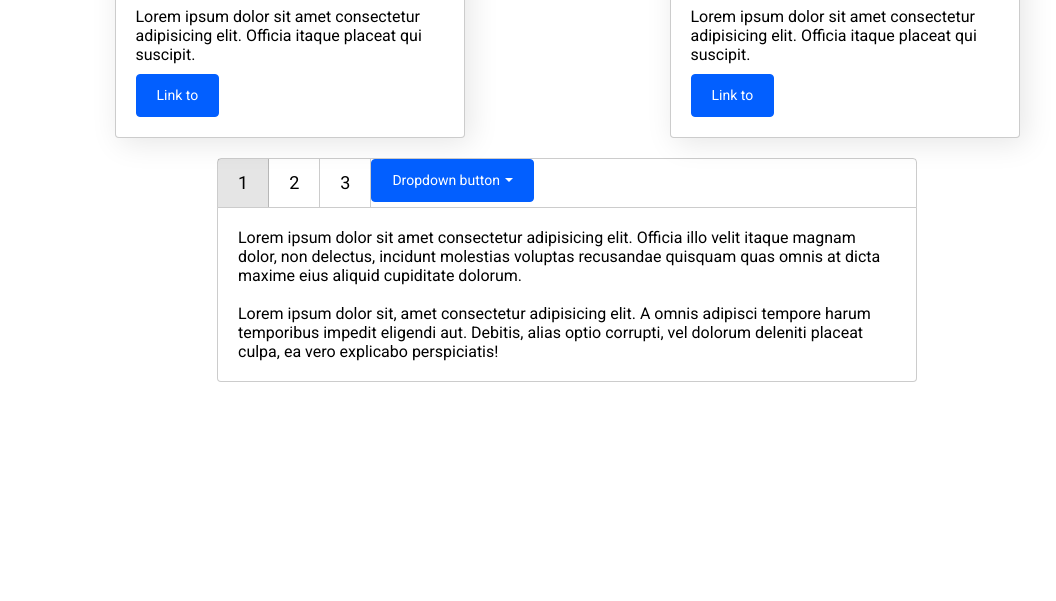
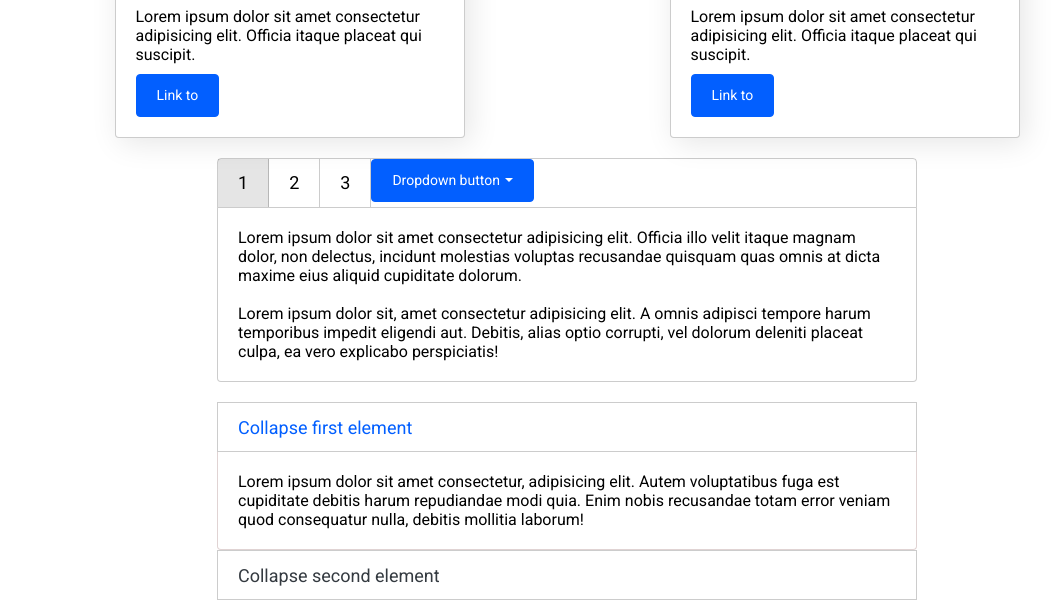
Before and after one commit to seregaxxl/JSLibraryPractice, a website: page src/index.html in a window 1280 px wide. Shown: the part 396-997 px from the top of the page, without its empty margins (73-1129 px from the left). Before the commit the page ends 800 px from the top, so only its background shows below. Drawn offline with nearby package versions, Linux system fonts and the light colour scheme; files that its build step writes are made by us from their sources; files whose address does not match are found by name.

Commit message:
accordion

```diff
--- a/src/index.html
+++ b/src/index.html
@@ -114,6 +114,27 @@
             <div class="tab-content">lorem lorem</div>
         </div>
 
+                <!-- Accordion -->
+
+                <div class="accordion mt-20 block-center">
+                    <div class="accordion-head accordion-head-active">
+                        <span>Collapse first element</span>
+                    </div>
+                    <div class="accordion-content accordion-content-active">
+                        <div class="accordion-inner">
+                            Lorem ipsum dolor sit amet consectetur, adipisicing elit. Autem voluptatibus fuga est cupiditate debitis harum repudiandae modi quia. Enim nobis recusandae totam error veniam quod consequatur nulla, debitis mollitia laborum!
+                        </div>
+                    </div>
+                    <div class="accordion-head">
+                        <span>Collapse second element</span>
+                    </div>
+                    <div class="accordion-content">
+                        <div class="accordion-inner">
+                            Lorem ipsum dolor sit amet consectetur, adipisicing elit. Autem voluptatibus fuga est cupiditate debitis harum repudiandae modi quia. Enim nobis recusandae totam error veniam quod consequatur nulla, debitis mollitia laborum!
+                        </div>
+                    </div>
+                </div>
+
     </div>
 
     <script src='script.js'></script>
--- /dev/null
+++ b/src/js/lib/components/accordion.js
@@ -0,0 +1,27 @@
+import $ from '../core';
+
+$.prototype.accordion = function() {
+    for(let i =0; i < this.length; i++) {
+        $(this[i]).click(()=>{
+            if(this[i].classList.contains('accordion-head-active')) {
+                $(this[i]).removeClass('accordion-head-active')
+                .closest('.accordion')
+                .find('.accordion-content')
+                .removeClass('accordion-content-active');
+            } else {
+                $(this[i])
+                .addClass('accordion-head-active')
+                .siblings()
+                .removeClass('accordion-head-active')
+                .closest('.accordion')
+                .find('.accordion-content')
+                .removeClass('accordion-content-active')
+                .eq(i)
+                .addClass('accordion-content-active');
+            }
+
+        });
+    }
+};
+
+$('.accordion-head').accordion();
--- a/src/js/lib/lib.js
+++ b/src/js/lib/lib.js
@@ -8,6 +8,7 @@ import './modules/effects';
 import './components/dropdown';
 import './components/modal';
 import './components/tab';
+import './components/accordion';
 
 
 
--- /dev/null
+++ b/src/sass/components/_accorfion.scss
@@ -0,0 +1,36 @@
+.accordion {
+    max-width: 700px;
+    &-head {
+        display: flex;
+        align-items: center;
+        width: 100%;
+        min-height: 50px;
+        padding: 0 20px;
+        border: 1px solid rgba(0,0,0, .2);
+        font-size: 18px;
+        color: $dark;
+        cursor: pointer;
+        &-active {
+            color: $primary;
+        }
+    }
+    &-content {
+        max-height: 0px;
+        opacity: 0;
+        overflow: hidden;
+        transition: opacity 0.5s, max-height 0.6s, padding 0.1s;
+        background-color: #fff;
+        border: 1px solid rgba(224,211,211, 1);
+        border-top: none;
+        border-radius: 0 0 4px 4px;
+        &-active {
+            overflow: visible;
+            opacity: 1;
+            max-height: none;
+        }
+    }
+    &-inner {
+        display: block;
+        padding: 20px;
+    }
+}
--- a/src/sass/components/_ui.scss
+++ b/src/sass/components/_ui.scss
@@ -3,3 +3,4 @@
 @import './card.scss';
 @import './modal.scss';
 @import './tab.scss';
+@import './accorfion.scss';
```
Also changed, not shown: dist/index.html, dist/script.js, dist/style.css, 1 other file.
